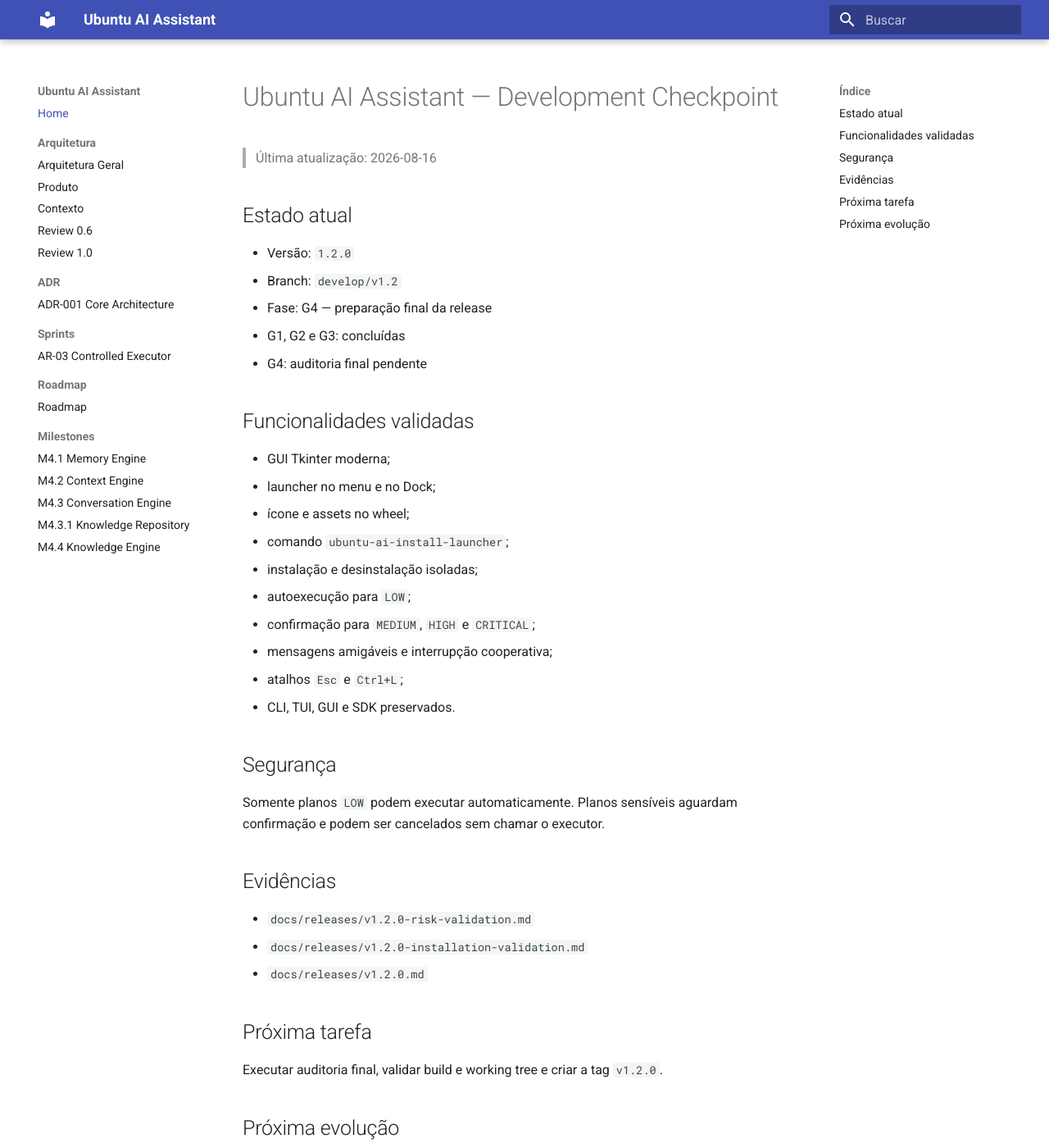
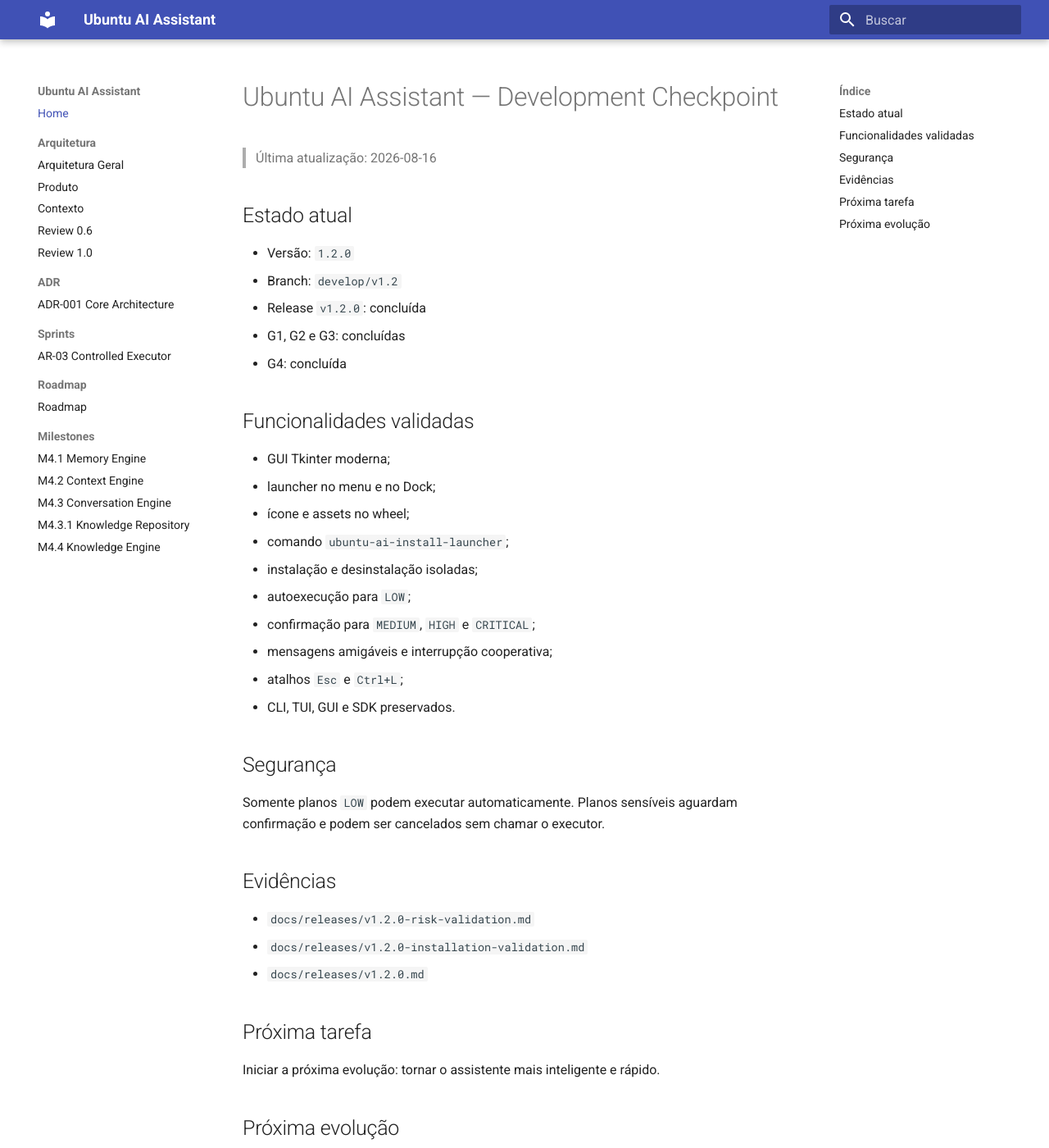
Before and after one commit to andrefeitoza-dev/ubuntu-ai-assistant, an MkDocs documentation site: the page built from docs/checkpoint.md, in a window 1280 px wide and 1400 px high. Shown: the whole window at 82% size. Built offline with MkDocs 1.6.1 and Material for MkDocs 9.7.7, drawn with Linux system fonts in a browser that asks for light colours.

```diff
--- a/docs/checkpoint.md
+++ b/docs/checkpoint.md
@@ -6,9 +6,9 @@
 
 - Versão: `1.2.0`
 - Branch: `develop/v1.2`
-- Fase: G4 — preparação final da release
+- Release `v1.2.0`: concluída
 - G1, G2 e G3: concluídas
-- G4: auditoria final pendente
+- G4: concluída
 
 ## Funcionalidades validadas
 
@@ -36,7 +36,7 @@ confirmação e podem ser cancelados sem chamar o executor.
 
 ## Próxima tarefa
 
-Executar auditoria final, validar build e working tree e criar a tag `v1.2.0`.
+Iniciar a próxima evolução: tornar o assistente mais inteligente e rápido.
 
 ## Próxima evolução
 
```
Also changed, not shown: docs/architecture.md (+1 -1 lines), docs/releases/v1.2.0.md (+2 -0 lines), docs/roadmap.md (+3 -3 lines).
